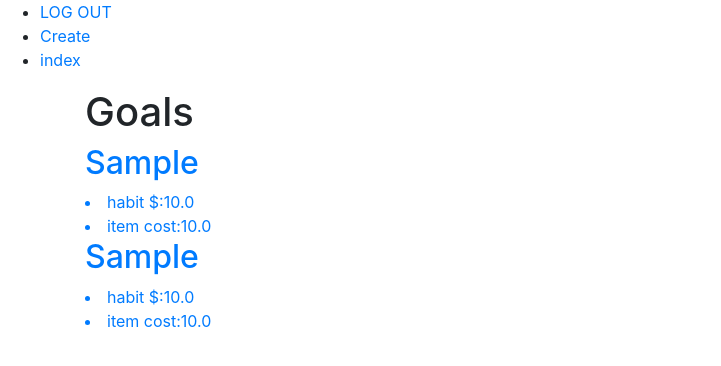
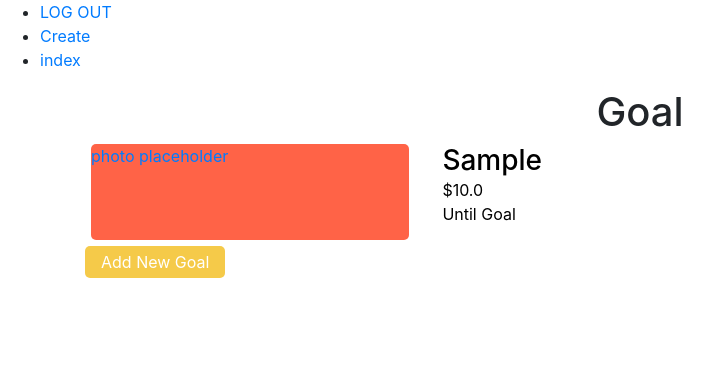
Before and after one commit to nlimtung/financialhackathon, a Django app: page /habits/index/ in a window 1280 px wide. Shown: the top 366 px of the page, without its empty margins (0-721 px from the left). Run offline with Django 4.2, Linux system fonts and the light colour scheme; a user stored in the database is signed in; tables that the repository leaves empty hold one stand-in row (values such as "Sample post").

Commit message:
index page css

```diff
--- a/main_app/static/css/base.css
+++ b/main_app/static/css/base.css
@@ -1,3 +1,9 @@
+h1 {
+    text-align: center;
+    position: sticky;
+
+}
+
 .login-page form ul {
     display:none;
 
@@ -44,3 +50,71 @@
 .login-page label{
     margin: 0;
 }
+
+
+.index-card {
+    display: flex;
+    flex-direction: column;
+    -ms-box-orient: horizontal;
+
+    /* background-color: tomato; */
+    margin:6px;
+
+}
+.index-text {
+    /* background-color: tomato;   */
+    float: right;
+    width:68%;
+    height:12vh;
+    border-radius: 5px;
+    text-decoration: none;
+
+
+}
+
+.index-photo {
+    float:left;
+    width:29%;
+    background-color: tomato;
+    height:12vh;
+    border-radius: 5px;
+
+}
+.index-text {
+    color: black
+
+}
+
+.index-text li {
+    list-style-type: none;
+    color: black;
+    padding:0px;
+    margin:0px;
+    font-size: 2vh;
+
+}
+
+.index-text h3{
+    margin:0px;
+    position:sticky;
+    padding:0px;
+
+}
+
+.yellow-button{
+
+
+    background-color: #F5CA49;
+    border-radius: 5px;
+    color: white;
+    border-style: none;
+    height: 4vh;
+    margin-left:outp;
+
+
+}
+.yellow-button a{
+    color: white;
+    padding: 10px
+
+}
--- a/main_app/templates/habits/index.html
+++ b/main_app/templates/habits/index.html
@@ -1,27 +1,31 @@
 {% extends 'base.html' %}
 {% block content %}
+<div class = "index-page">
+    <h1>Goal</h1>
+    {% for habit in habits %}
+    <div class = "index-card">
+            <a href="{% url 'detail' habit.id %}">
 
-<h1>Goals</h1>
-{% for habit in habits %}
-<div class = index-card>
-        <a href="{% url 'detail' habit.id %}">
+        <div class=" index-photo">
+            <p>photo placeholder</p>
+        </div>
+        <div class= "index-text">
+            <h3>{{ habit.item }}</h3>
+            <li>${{ habit.item_cost }}</li>
+            <li>Until Goal</li>
+        </div>
 
-    <div class=" index-photo">
+        </a>
 
     </div>
-    <div>
-        <h2>{{ habit.item }}</h2>
-        <li>habit $:{{ habit.habit_cost }}</li>
-        <li>item cost:{{ habit.item_cost }}</li>
-    </div>
-    <a href="{% url 'detail' habit.id %}">
-        <h2>{{ habit.item }}</h2>
-        <li>habit $:{{ habit.habit_cost }}</li>
-        <li>item cost:{{ habit.item_cost }}</li>
-    </a>
+    {% endfor %}
 
 </div>
-{% endfor %}
+
+<button class = "yellow-button"><a href="{% url 'habit_create' %}">Add New Goal</a></button>
+
+
+
 
 
 
```
